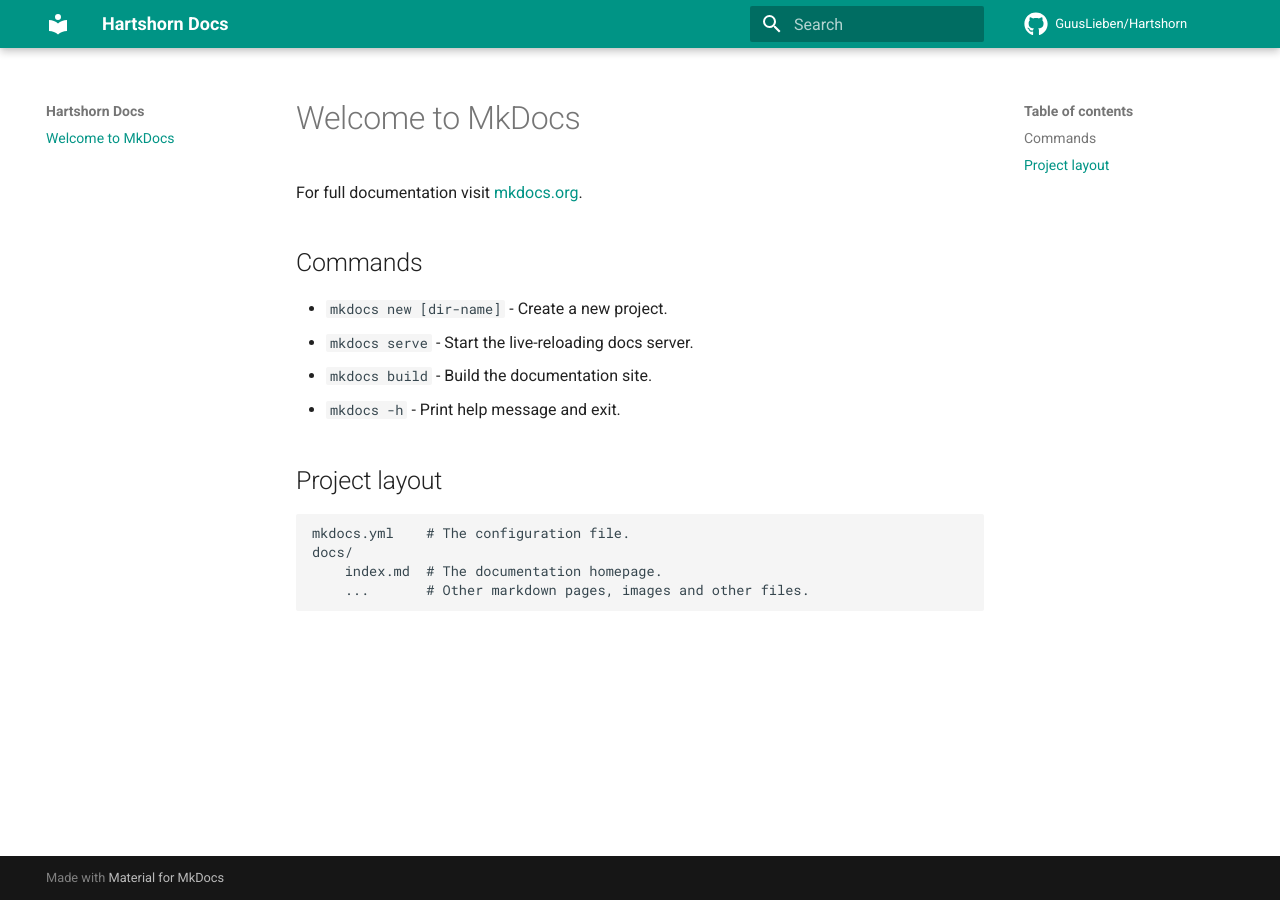
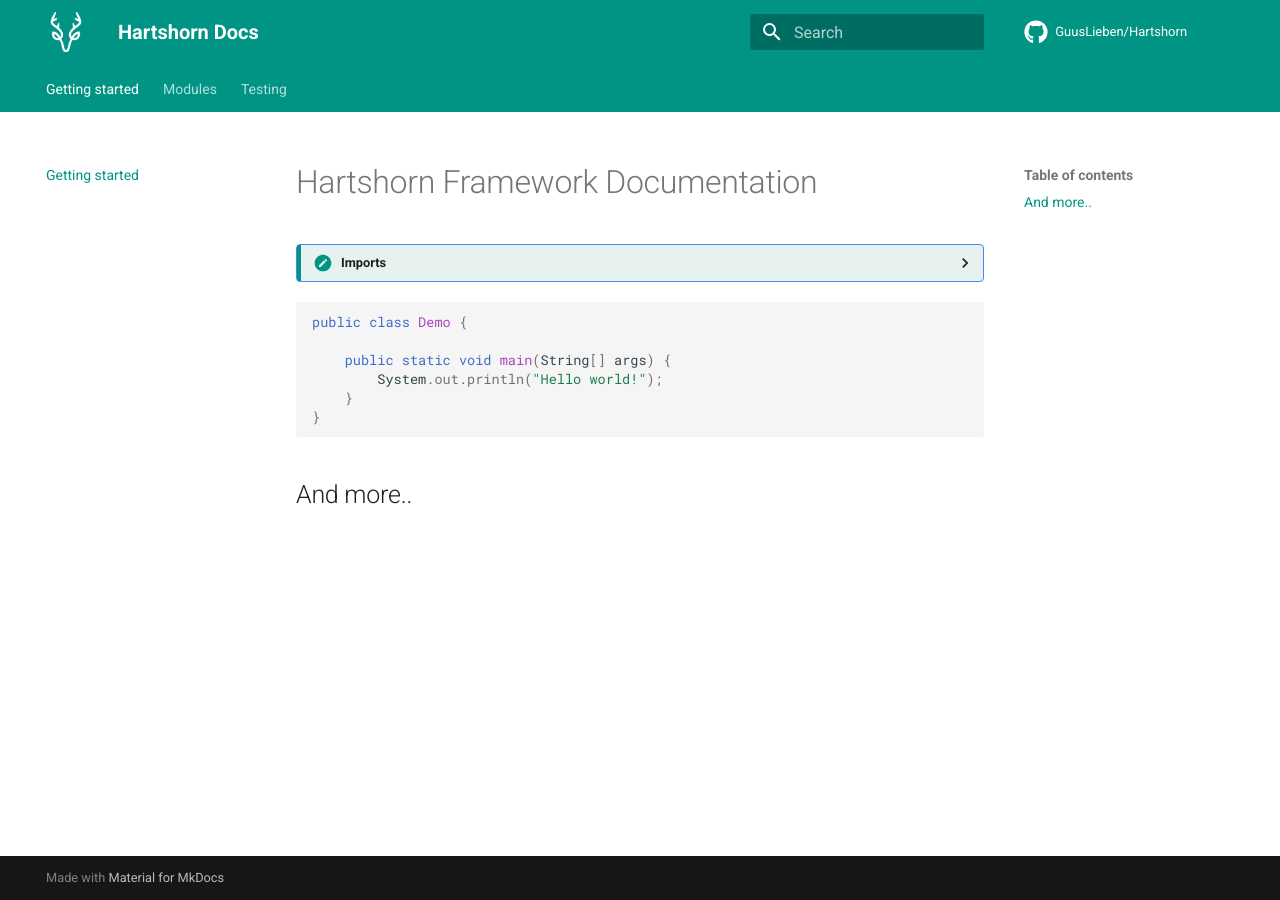
Before and after one commit to Dockbox-OSS/HartshornDocs, an MkDocs documentation site: the page built from docs/index.md, in a window 1280 px wide. Built offline with MkDocs 1.6.1 and Material for MkDocs 9.7.7, drawn with Linux system fonts in a browser that asks for light colours; comment, search, counter and statistics services are not loaded.

Commit message:
Initial styling and code highlighting

````diff
--- a/docs/index.md
+++ b/docs/index.md
@@ -1,17 +1,19 @@
-# Welcome to MkDocs
+# Hartshorn Framework Documentation
 
-For full documentation visit [mkdocs.org](https://www.mkdocs.org).
+??? Imports
 
-## Commands
+    ```java
+    import org.dockbox.hartshorn.core.context.ApplicationContext;
+    ```
 
-* `mkdocs new [dir-name]` - Create a new project.
-* `mkdocs serve` - Start the live-reloading docs server.
-* `mkdocs build` - Build the documentation site.
-* `mkdocs -h` - Print help message and exit.
+```java
 
-## Project layout
+public class Demo {
 
-    mkdocs.yml    # The configuration file.
-    docs/
-        index.md  # The documentation homepage.
-        ...       # Other markdown pages, images and other files.
+    public static void main(String[] args) {
+        System.out.println("Hello world!");
+    }
+}
+```
+
+## And more..
--- /dev/null
+++ b/docs/stylesheets/extra.css
@@ -0,0 +1,18 @@
+.md-header__button.md-logo img, .md-header__button.md-logo svg {
+    height: 2rem;
+    width: 2rem;
+}
+
+.md-header__title {
+    margin-left: 0.5rem;
+    font-size: 1rem;
+}
+
+.md-typeset .admonition-title, .md-typeset summary {
+    background-color: rgb(27 120 97 / 10%);
+    border-left: 0.2rem solid #009485;
+}
+
+.md-typeset .admonition-title:before, .md-typeset summary:before {
+    background-color: #009485;
+}
--- a/mkdocs.yml
+++ b/mkdocs.yml
@@ -10,7 +10,28 @@ theme:
   name: material
   icon:
     repo: fontawesome/brands/github
+  logo: assets/logo.png
   palette:
     scheme: default
     primary: teal
     accent: teal
+  features:
+    - navigation.tabs
+    - navigation.instant
+markdown_extensions:
+  - pymdownx.highlight
+  - pymdownx.inlinehilite
+  - pymdownx.smartsymbols
+  - pymdownx.superfences
+  - pymdownx.snippets
+  - pymdownx.details
+  - pymdownx.betterem
+  - pymdownx.emoji:
+      emoji_index: !!python/name:materialx.emoji.twemoji
+      emoji_generator: !!python/name:materialx.emoji.to_svg
+nav:
+  - Getting started: index.md
+  - Modules: modules.md
+  - Testing: testing.md
+extra_css:
+  - stylesheets/extra.css
````
Also changed, not shown: docs/modules.md (added, +2 -0 lines), docs/testing.md (added, +2 -0 lines), docs/assets/logo.png (added).
